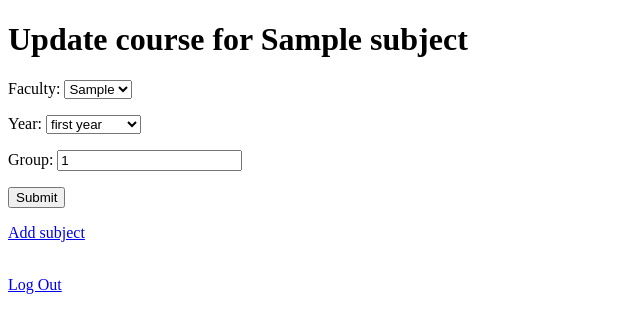
After one commit to katelimova/gradebook, a Django app: page /teacher/subject/1/course/update/1 in a window 1280 px wide. The commit adds this page. Shown: the top 333 px of the page, without its empty margins (0-640 px from the left). Run offline with Django 3.2, Linux system fonts and the light colour scheme; a user stored in the database is signed in; tables that the repository leaves empty hold one stand-in row (values such as "Sample post").

Commit message:
Added update&delete for teacher's courses

```diff
--- a/gradebook/forms.py
+++ b/gradebook/forms.py
@@ -19,13 +19,13 @@ class SubjectForm(ModelForm):
         model = Subject
         fields = ['subject']
 
-class StudentCourseForm(ModelForm):
+class CourseForm(ModelForm):
     class Meta:
         model = Course
         fields = ['faculty', 'year', 'group']
 
 
-class TeacherCourseForm(StudentCourseForm):
+class TeacherCourseForm(CourseForm):
     def __init__(self, user, *args, **kwargs):
         self.user = user
         super(TeacherCourseForm, self).__init__(*args, **kwargs)
--- a/gradebook/models.py
+++ b/gradebook/models.py
@@ -83,6 +83,9 @@ class Course(models.Model):
     faculty = models.ForeignKey('Faculty', on_delete=models.CASCADE)
     year = models.PositiveIntegerField(choices=YEAR_OF_STUDY, default=1)
     group = models.PositiveIntegerField()
+
+    subjects = models.ManyToManyField('Subject', through='Gradebook')
+
     def __str__(self):
         return f'{self.year} year, {self.group} group, faculty of {self.faculty}'
 
@@ -95,14 +98,14 @@ class Faculty(models.Model):
 
 class Subject(models.Model):
     subject = models.CharField(max_length=100)
+    courses = models.ManyToManyField('Course', through='Gradebook')
     def __str__(self):
         return self.subject
 
     def courses_of_subject(self):
         subject_id = Subject.objects.filter(subject=self.subject)
         course_ids = Gradebook.objects.filter(subject_id__in=subject_id).values('course_id')
-        course = Course.objects.filter(id__in=course_ids)
-        return course
+        return Course.objects.filter(id__in=course_ids).order_by('year')
 
 class Assignment(models.Model):
     assignment = models.CharField(max_length=100)
--- a/gradebook/templates/base.html
+++ b/gradebook/templates/base.html
@@ -12,6 +12,11 @@
         {% block content %}
 
         {% endblock %}
+
+        {% if user.is_authenticated %}
+            <br>
+            <a href="{% url 'logout' %}?next={% url 'homepage' %}">Log Out</a>
+        {% endif %}
     </body>
 
 </html>
--- a/gradebook/templates/gradebook/homepage.html
+++ b/gradebook/templates/gradebook/homepage.html
@@ -11,7 +11,6 @@
             <p><a href="{% url 'teacher:main' user.slug %}"> Go to your profile </a></p>
         {% endif %}
 
-    <a href="{% url 'logout' %}"> Log Out </a>
 
     {% else %}
     <a href="{% url 'login' %}"> Log In </a> or <a href="{% url 'signup' %}"> Sign Up </a> to create your account and use our Gradebook
--- a/gradebook/templates/gradebook/student/main.html
+++ b/gradebook/templates/gradebook/student/main.html
@@ -3,6 +3,6 @@
 {% block content %}
 
 <h1> Hi student {{user.first_name}} {{user.last_name}} . It's your profile </h1>
-
+<p>You're studying in {{user.student.course}} </p>
 
 {% endblock %}
--- /dev/null
+++ b/gradebook/templates/gradebook/teacher/course_update.html
@@ -0,0 +1,18 @@
+{% extends "base.html" %}
+
+{% block content %}
+
+<h1> Update course for {{subject}} </h1>
+
+
+<form method="POST">
+{% csrf_token %}
+
+{{form.as_p}}
+
+<button type="submit">Submit</button>
+
+<p> <a href="{% url 'teacher:subject_add' %}"> Add subject </a> </p>
+
+</form>
+{% endblock %}
--- a/gradebook/urls.py
+++ b/gradebook/urls.py
@@ -20,6 +20,8 @@ urlpatterns = [
         path('course/add/', teacher.course_add, name='course_add'),
         path('subject/add/', teacher.SubjectAddView.as_view(), name='subject_add'),
         path('subject/update/<int:pk>', teacher.subject_update, name='subject_update'),
-        path('subject/delete/<int:pk>', teacher.subject_delete, name='subject_delete')
+        path('subject/delete/<int:pk>', teacher.subject_delete, name='subject_delete'),
+        path('subject/<int:subject_pk>/course/update/<int:course_pk>', teacher.course_update, name='course_update'),
+        path('subject/<int:subject_pk>/course/delete/<int:course_pk>', teacher.course_delete, name='course_delete'),
     ], 'gradebook'), namespace = 'teacher')),
 ]
--- a/gradebook/views/student.py
+++ b/gradebook/views/student.py
@@ -2,7 +2,7 @@ from django.template.defaultfilters import slugify
 from django.views.generic.edit import CreateView
 from django.shortcuts import redirect, render, get_object_or_404
 from django.views.generic import DetailView, ListView, TemplateView
-from gradebook.forms import RegistrationForm, StudentCourseForm
+from gradebook.forms import RegistrationForm, CourseForm
 from django.contrib import messages
 from gradebook.models import Course, Faculty, Student, User
 from django.urls import reverse_lazy, reverse
@@ -13,7 +13,7 @@ from django.contrib.auth.mixins import LoginRequiredMixin
 def signup(request):
     if request.method == 'POST':
         form = RegistrationForm(request.POST)
-        form_course = StudentCourseForm(request.POST)
+        form_course = CourseForm(request.POST)
 
         if form.is_valid() and form_course.is_valid():
             course = form_course.save(commit=False)
@@ -47,7 +47,7 @@ def signup(request):
             return redirect(reverse('student:main', args=[request.user.slug]))
     else:
         form = RegistrationForm()
-        form_course = StudentCourseForm()
+        form_course = CourseForm()
 
     return render(request, 'registration/student_signup.html', {'form': form, 'form_course': form_course})
 
--- a/gradebook/views/teacher.py
+++ b/gradebook/views/teacher.py
@@ -7,7 +7,7 @@ from django.db import models
 from django.http import request
 from django.views.generic import View, ListView, DetailView, TemplateView, UpdateView
 from django.views.generic.edit import DeleteView, FormView
-from gradebook.forms import RegistrationForm, SubjectForm, TeacherCourseForm
+from gradebook.forms import RegistrationForm, SubjectForm, TeacherCourseForm, CourseForm
 from gradebook.models import Course, Subject, User, Teacher, Gradebook
 from django.shortcuts import get_list_or_404, get_object_or_404, render, redirect
 from django.template.defaultfilters import slugify
@@ -42,7 +42,7 @@ class TeacherMainView(LoginRequiredMixin, ListView):
     def get_queryset(self):
         teacher = Teacher.objects.filter(user=self.request.user)
         subject_ids = Gradebook.objects.filter(teacher__in=teacher).values('subject_id')
-        queryset = Subject.objects.filter(id__in=subject_ids)
+        queryset = Subject.objects.filter(id__in=subject_ids).order_by('subject')
         return queryset
 
 class SubjectAddView(LoginRequiredMixin, FormView):
@@ -97,6 +97,7 @@ def course_add(request):
             )[0]
             subject = Subject.objects.get(subject=form.cleaned_data['subject'])
             teacher = Teacher.objects.get(user=request.user)
+
             try:
                 course_record = Gradebook.objects.get(teacher=teacher, subject=subject, course=None)
                 course_record.course = course
@@ -108,3 +109,35 @@ def course_add(request):
     else:
         form = TeacherCourseForm(request.user)
     return render(request, 'gradebook/teacher/course_form.html', {'form': form})
+
+@login_required
+def course_update(request, subject_pk, course_pk):
+    course = get_object_or_404(Course, pk=course_pk)
+    subject = get_object_or_404(Subject, pk=subject_pk)
+    if request.method == 'POST':
+        form = CourseForm(request.POST, instance=course)
+        if form.is_valid():
+            new_course = Course.objects.get_or_create(
+                faculty=form.cleaned_data['faculty'],
+                year = form.cleaned_data['year'],
+                group = form.cleaned_data['group'],
+                )[0]
+            teacher = Teacher.objects.get(user=request.user)
+
+            course_record = Gradebook.objects.filter(course=course, subject=subject, teacher=teacher)
+            course_record.update(course=new_course)
+        return redirect(reverse('teacher:main', args=[request.user.slug]))
+    else:
+        form = CourseForm(instance=course)
+    return render(request, 'gradebook/teacher/course_update.html', {'form': form, 'subject': subject})
+
+@login_required
+def course_delete(request, subject_pk, course_pk):
+    course = get_object_or_404(Course, pk=course_pk)
+    subject = get_object_or_404(Subject, pk=subject_pk)
+    teacher = Teacher.objects.get(user=request.user)
+
+    if request.method == 'POST':
+        Gradebook.objects.filter(course=course, subject=subject, teacher=teacher).delete()
+        return redirect(reverse('teacher:main', args=[request.user.slug]))
+    return render(request, 'gradebook/teacher/course_confirm_delete.html', {'course': course, 'subject': subject})
```
Also changed, not shown: gradebook/templates/gradebook/teacher/course_confirm_delete.html (added, +13 -0 lines), gradebook/templates/gradebook/teacher/main.html (+2 -5 lines), gradebook/migrations/0001_initial.py, gradebook/migrations/0002_auto_20210908_1725.py (added), 5 other files.
